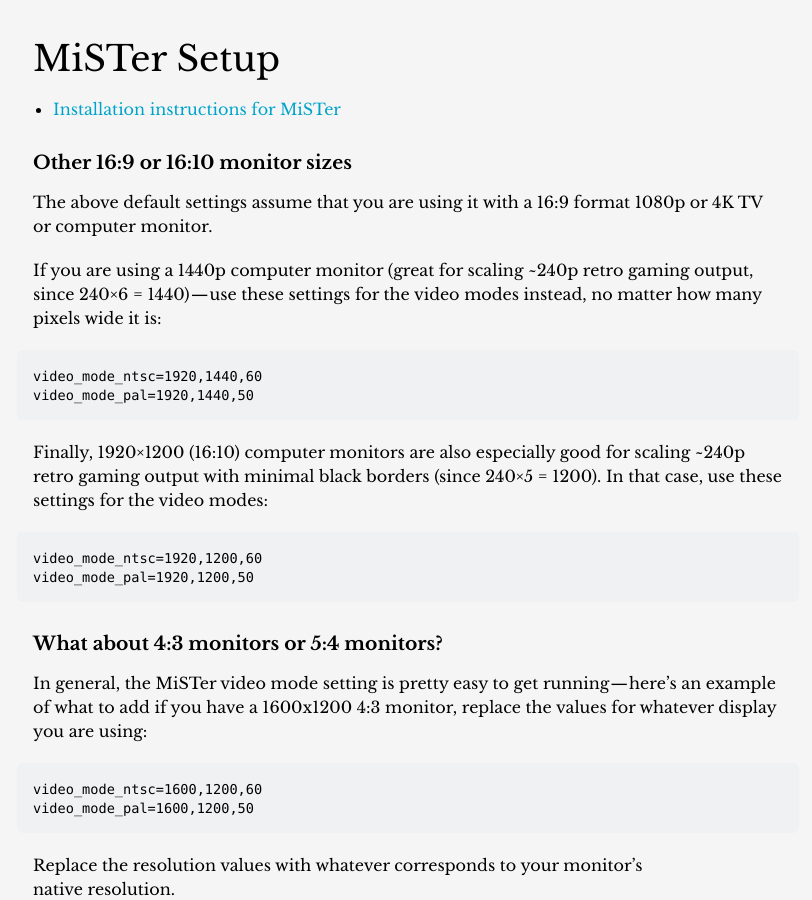
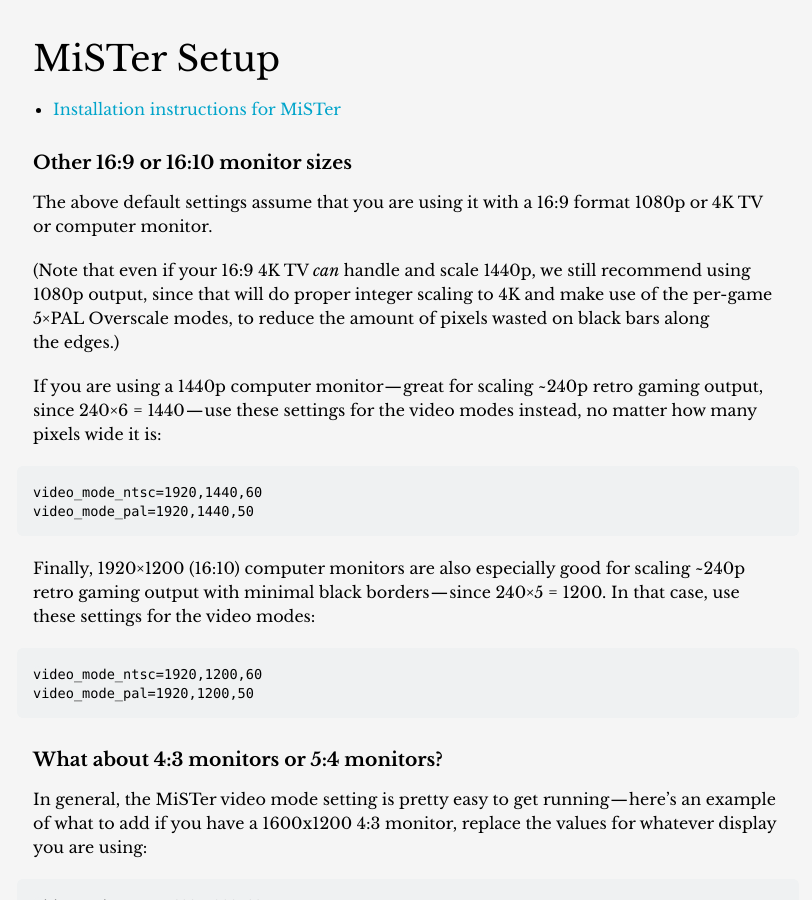
Before and after one commit to amigavision/amigavision.github.io, a Jekyll site: the page built from docs.md, in a window 1280 px wide and 900 px high, scrolled down 5455 px. Shown: the whole window, without its empty margins (232-1044 px from the left). Built offline with Jekyll 4.4.1, drawn with Linux system fonts in a browser that asks for light colours.

Commit message:
Improve layout

````diff
--- a/docs.md
+++ b/docs.md
@@ -146,14 +146,16 @@
 
 The above default settings assume that you are using it with a 16:9 format 1080p or 4K TV or computer monitor.
 
-If you are using a 1440p computer monitor (great for scaling ~240p retro gaming output, since 240×6 = 1440) — use these settings for the video modes instead, no matter how many pixels wide it is:
+(Note that even if your 16:9 4K TV *can* handle and scale 1440p, we still recommend using 1080p output, since that will do proper integer scaling to 4K and make use of the per-game 5×PAL Overscale modes, to reduce the amount of pixels wasted on black bars along the edges.)
+
+If you are using a 1440p computer monitor — great for scaling ~240p retro gaming output, since 240×6 = 1440 — use these settings for the video modes instead, no matter how many pixels wide it is:
 
 ```ini
 video_mode_ntsc=1920,1440,60
 video_mode_pal=1920,1440,50
 ```
 
-Finally, 1920×1200 (16:10) computer monitors are also especially good for scaling ~240p retro gaming output with minimal black borders (since 240×5 = 1200). In that case, use these settings for the video modes:
+Finally, 1920×1200 (16:10) computer monitors are also especially good for scaling ~240p retro gaming output with minimal black borders — since 240×5 = 1200. In that case, use these settings for the video modes:
 
 ```ini
 video_mode_ntsc=1920,1200,60
--- a/download/mister.html
+++ b/download/mister.html
@@ -40,6 +40,7 @@
 vsync_adjust=1 ; You can set this to 2 if your display can handle it
 custom_aspect_ratio_1=40:27
 bootscreen=0</code></pre>
+  <p>(If you are not using a 4K/1080p display, <a href="https://amiga.vision/docs#monitors">consult the section on various monitor sizes in the documentation</a> for optimal settings for other resolutions)</p>
     <ol start="4">
       <li>Reboot MiSTer.</li>
       <li>Launch <code>Amiga</code> from the Computer section (this is the main AmigaVision setup).</li>
````
Also changed, not shown: other parts of download/mister.html (+1 -1 lines).
